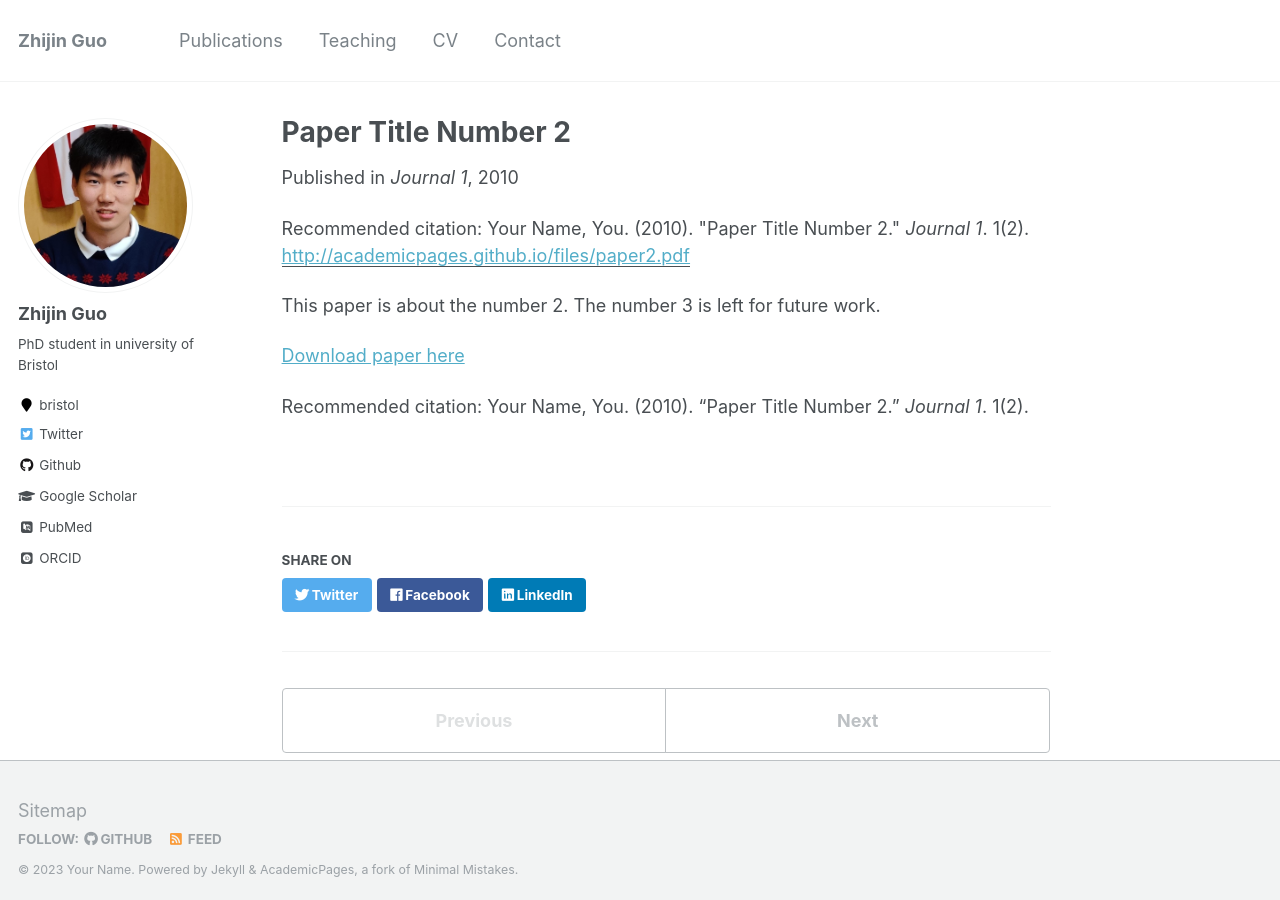
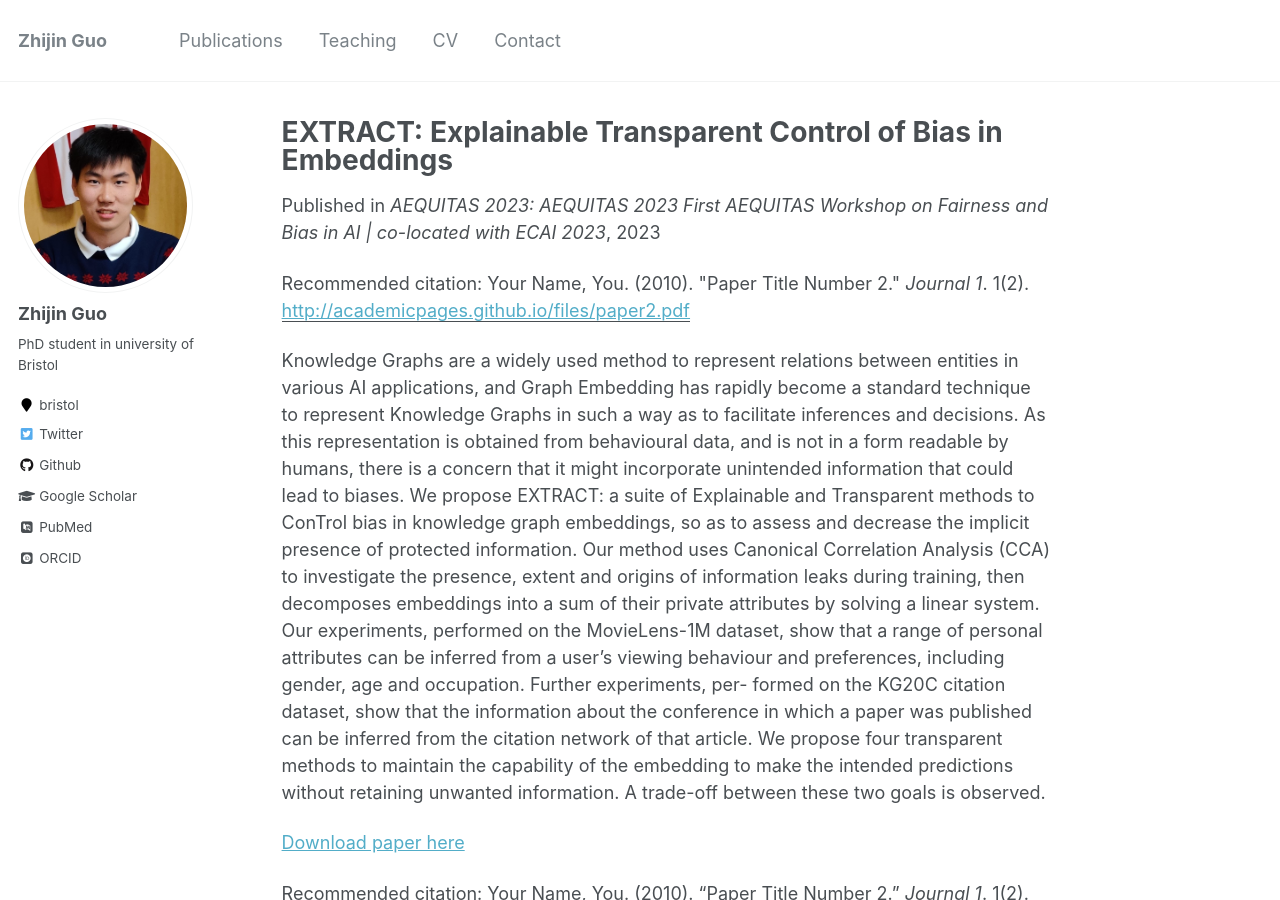
Before and after one commit to ZhijinGuo/ZhijinGuo.github.io, a Jekyll site: the page built from _publications/2010-10-01-paper-title-number-2.md, in a window 1280 px wide and 900 px high. Built offline with Jekyll 4.4.1, drawn with Linux system fonts in a browser that asks for light colours; some web fonts are replaced.

Commit message:
Update 2010-10-01-paper-title-number-2.md

```diff
--- a/_publications/2010-10-01-paper-title-number-2.md
+++ b/_publications/2010-10-01-paper-title-number-2.md
@@ -1,15 +1,15 @@
 ---
-title: "Paper Title Number 2"
+title: "EXTRACT: Explainable Transparent Control of Bias in Embeddings"
 collection: publications
 permalink: /publication/2010-10-01-paper-title-number-2
-excerpt: 'This paper is about the number 2. The number 3 is left for future work.'
-date: 2010-10-01
-venue: 'Journal 1'
+date: 2023-10-01
+venue: 'AEQUITAS 2023: AEQUITAS 2023 First AEQUITAS Workshop on Fairness and Bias in AI | co-located with ECAI 2023'
 paperurl: 'http://academicpages.github.io/files/paper2.pdf'
 citation: 'Your Name, You. (2010). &quot;Paper Title Number 2.&quot; <i>Journal 1</i>. 1(2).'
 ---
-This paper is about the number 2. The number 3 is left for future work.
+Knowledge Graphs are a widely used method to represent relations between entities in various AI applications, and Graph Embedding has rapidly become a standard technique to represent Knowledge Graphs in such a way as to facilitate inferences and decisions. As this representation is obtained from behavioural data, and is not in a form readable by humans, there is a concern that it might incorporate unintended information that could lead to biases. We propose EXTRACT: a suite of Explainable and Transparent methods to ConTrol bias in knowledge graph embeddings, so as to assess and decrease the implicit presence of protected information. Our method uses Canonical Correlation Analysis (CCA) to investigate the presence, extent and origins of information leaks during training, then decomposes embeddings into a sum of their private attributes by solving a linear system. Our experiments, performed on the MovieLens-1M dataset, show that a range of personal attributes can be inferred from a user’s viewing behaviour and preferences, including gender, age and occupation. Further experiments, per- formed on the KG20C citation dataset, show that the information about the conference in which a paper was published can be inferred from the citation network of that article. We propose four transparent methods to maintain the capability of the embedding to make the intended predictions without retaining unwanted information. A trade-off between these two goals is observed.
 
-[Download paper here](http://academicpages.github.io/files/paper2.pdf)
+
+[Download paper here](https://arxiv.org/pdf/2311.00115.pdf)
 
 Recommended citation: Your Name, You. (2010). "Paper Title Number 2." <i>Journal 1</i>. 1(2).
```
